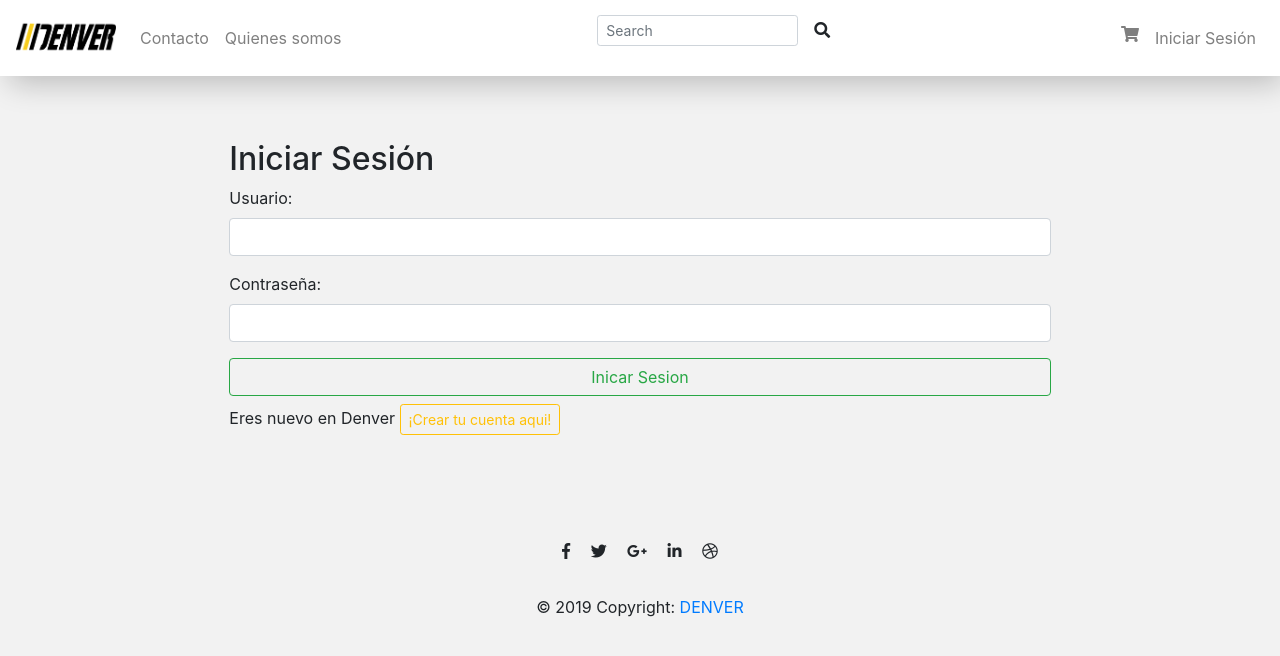
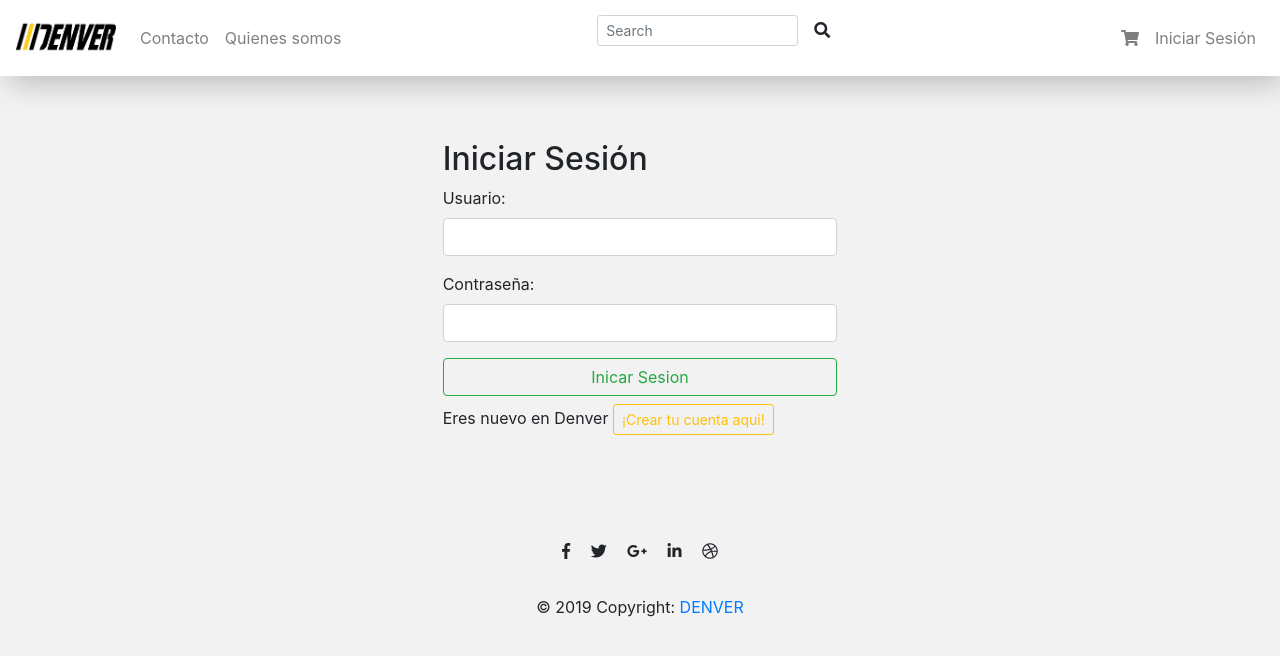
Before and after one commit to javigandia99/Denver_PHP_AJAX_JS, a PHP site: page /inicio.php in a window 1280 px wide. Shown: the top 656 px of the page. Run offline with PHP 8.4, Linux system fonts and the light colour scheme.

Commit message:
arreglo posicion carrito y cambios en inicio.php

```diff
--- a/arriba.php
+++ b/arriba.php
@@ -51,7 +51,7 @@ if(isset($_SESSION['user'])){
         </form>
         <ul class="navbar-nav ml-auto nav-flex-icons">
           <li class="nav-item">
-            <a href="verCarrito2.php" class="nav-link">
+            <a href="verCarrito2.php" class="nav-link mt-1">
               <i class="fas fa-shopping-cart"></i>
             </a>
           </li>
--- a/inicio.php
+++ b/inicio.php
@@ -9,7 +9,7 @@ if (isset($_SESSION["user"])) {
 <main>
     <div class="container-fluid pt-5 pb-3" id="proyects">
         <div class="row">
-            <div class="col-12 col-md-12 col-lg-8 col-xl-8 p-3 offset-lg-2 offset-xl-2">
+            <div class="col-12 col-md-8 col-lg-4 col-xl-4 p-3 offset-md-2 offset-lg-4 offset-xl-4">
                 <h2>Iniciar Sesión</h2>
                 <form method="post" action="login.php">
                     <div class="form-group" id="user">
@@ -28,7 +28,7 @@ if (isset($_SESSION["user"])) {
                     </div>
                 </form>
             </div>
-            <div class="col-12 col-md-12 col-lg-8 col-xl-8 p-3 offset-lg-2 offset-xl-2">
+            <div class="col-12 col-md-8 col-lg-4 col-xl-4 p-3 offset-md-2 offset-lg-4 offset-xl-4">
                 <?php
 
                 include 'errores.php';
```
